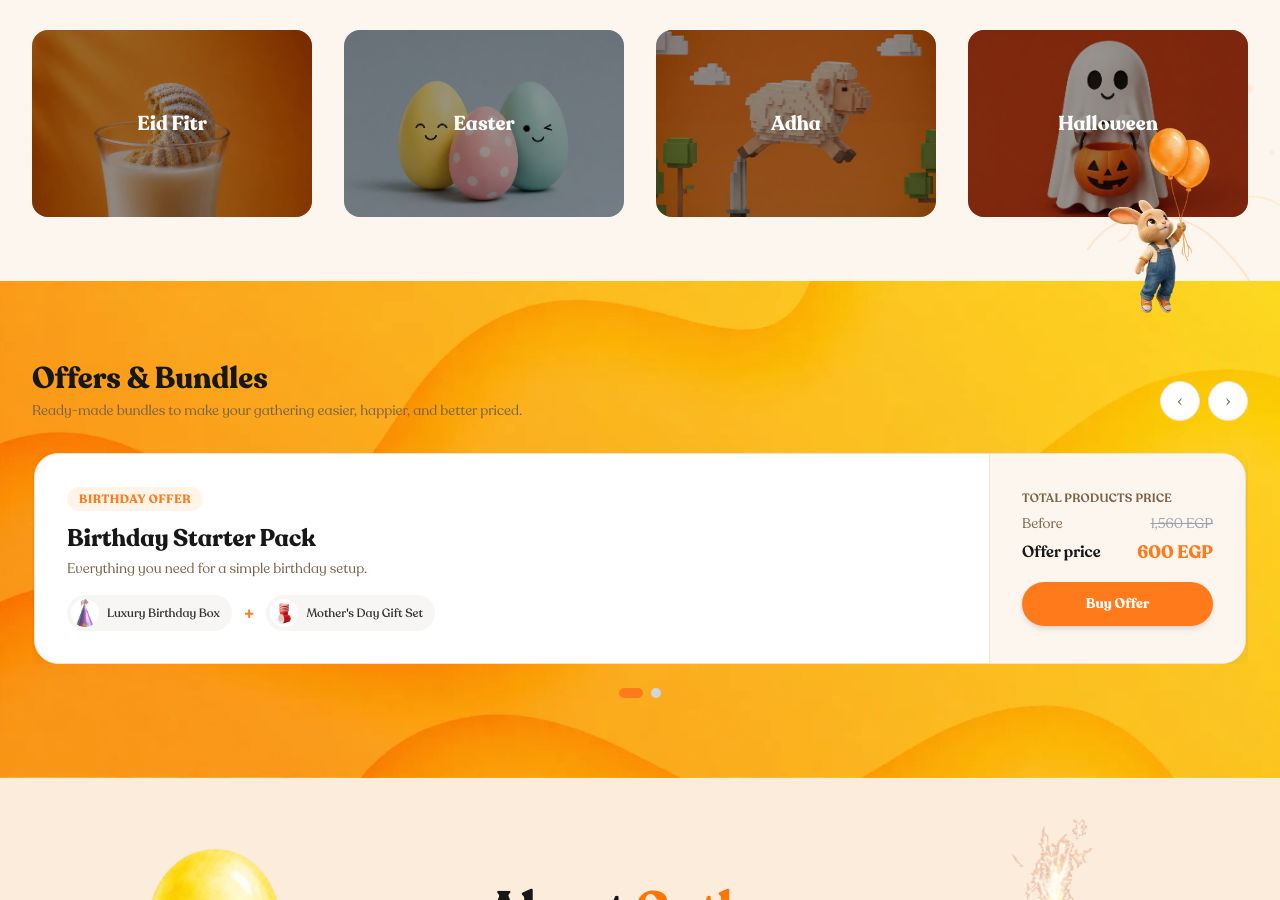
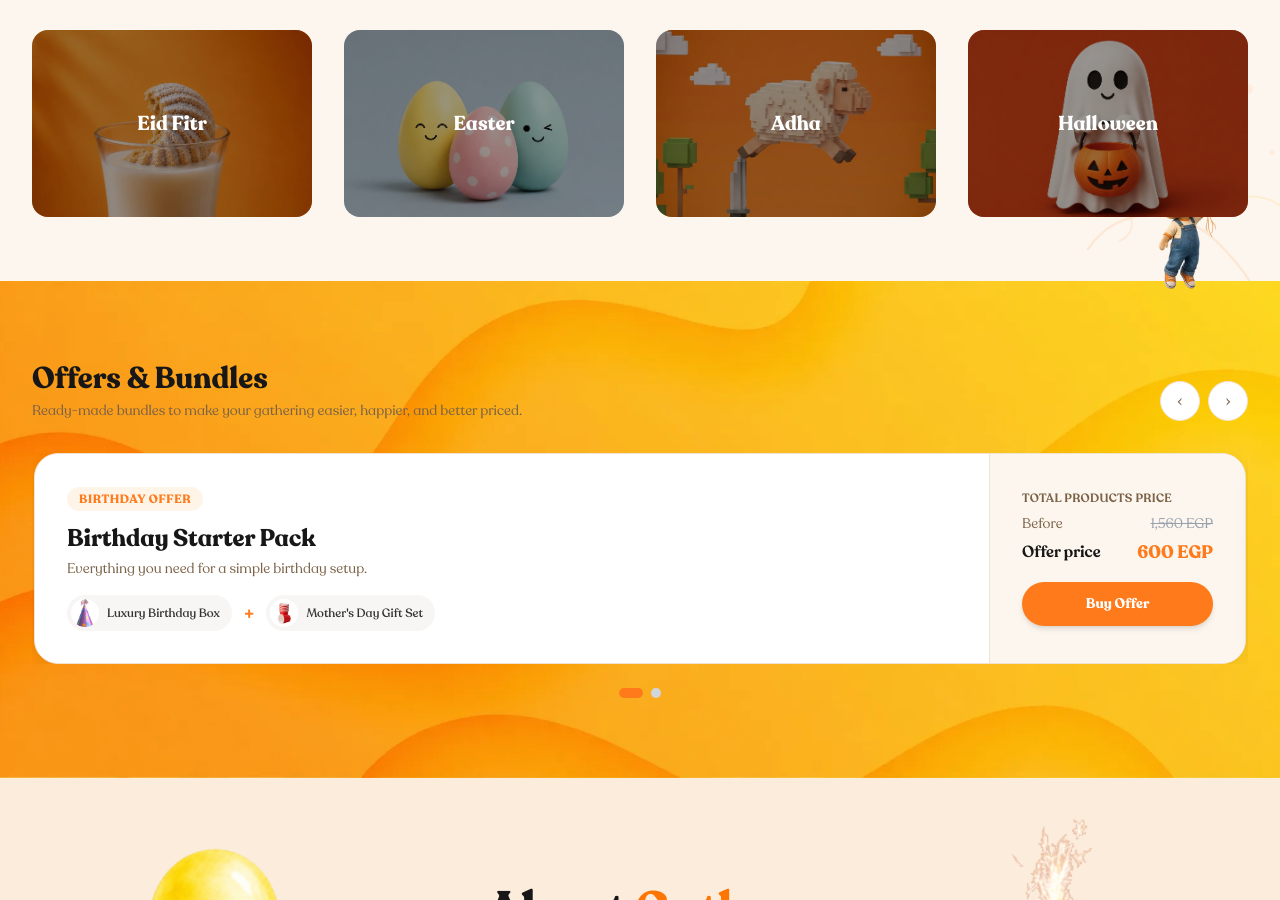
Before and after one commit to Word-of-Mouth-Marketing-agency/gather, a Next.js app: page / in a window 1280 px wide. Shown: the part 2582-3482 px from the top of the page. Built offline with nearby package versions, Linux system fonts and the light colour scheme.

Commit message:
fix: restore rabbit scroll parallax and position at screen right edge

```diff
--- a/src/components/sections/OffersBundlesSection.tsx
+++ b/src/components/sections/OffersBundlesSection.tsx
@@ -1,9 +1,8 @@
 'use client'
 
-import { useState, useCallback, useRef } from 'react'
+import { useState, useCallback, useRef, useEffect } from 'react'
 import type { OffersGridSectionProps } from '@/types'
 import { getAllBundles } from '@/lib/data'
-import { useScrollParallax } from '@/lib/useScrollParallax'
 import BundleCard from '@/components/BundleCard'
 
 export default function OffersBundlesSection({ title, subtitle }: OffersGridSectionProps) {
@@ -12,7 +11,22 @@ export default function OffersBundlesSection({ title, subtitle }: OffersGridSect
   const [current, setCurrent] = useState(0)
   const [isTransitioning, setIsTransitioning] = useState(false)
   const trackRef = useRef<HTMLDivElement>(null)
-  const { ref: sectionRef, translateY } = useScrollParallax({ maxTranslate: -400 })
+  const sectionRef = useRef<HTMLDivElement>(null)
+  const [translateY, setTranslateY] = useState(0)
+
+  useEffect(() => {
+    const el = sectionRef.current
+    if (!el) return
+    const handleScroll = () => {
+      const rect = el.getBoundingClientRect()
+      const windowHeight = window.innerHeight
+      const progress = Math.max(0, Math.min(1, (windowHeight - rect.top) / (windowHeight + rect.height)))
+      setTranslateY(progress * -400)
+    }
+    handleScroll()
+    window.addEventListener('scroll', handleScroll, { passive: true })
+    return () => window.removeEventListener('scroll', handleScroll)
+  }, [])
 
   const total = bundles.length
 
@@ -36,7 +50,7 @@ export default function OffersBundlesSection({ title, subtitle }: OffersGridSect
       style={{ backgroundImage: "url('/assets/gather/offers-bg.webp')" }}
     >
       <div
-        className="absolute top-4 right-4 sm:top-6 sm:right-6 w-36 h-36 sm:w-48 sm:h-48 pointer-events-none select-none z-20"
+        className="absolute top-0 right-0 w-36 h-36 sm:w-48 sm:h-48 pointer-events-none select-none"
         style={{ transform: `translateY(${translateY}px)` }}
       >
         <img
```
